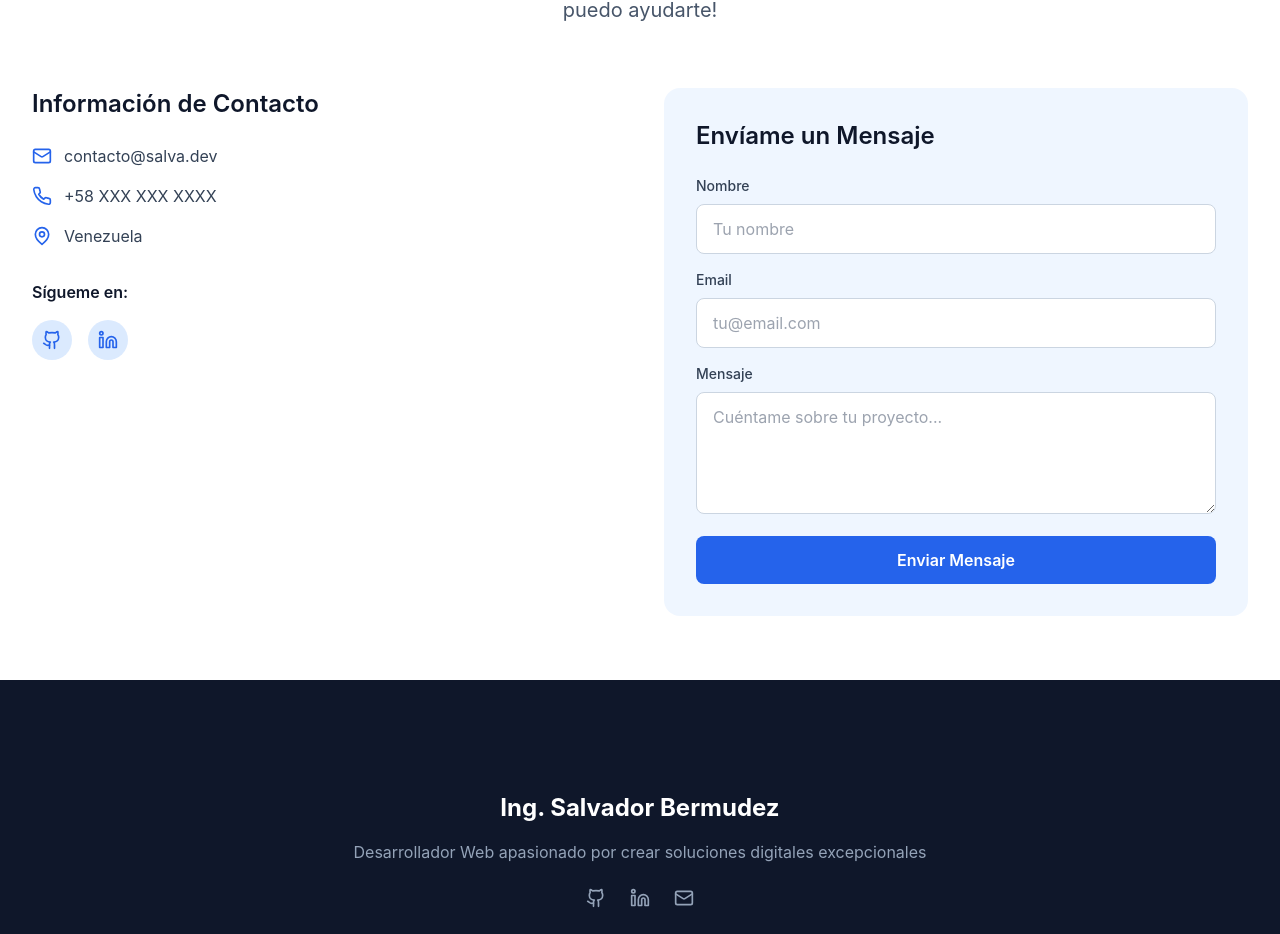
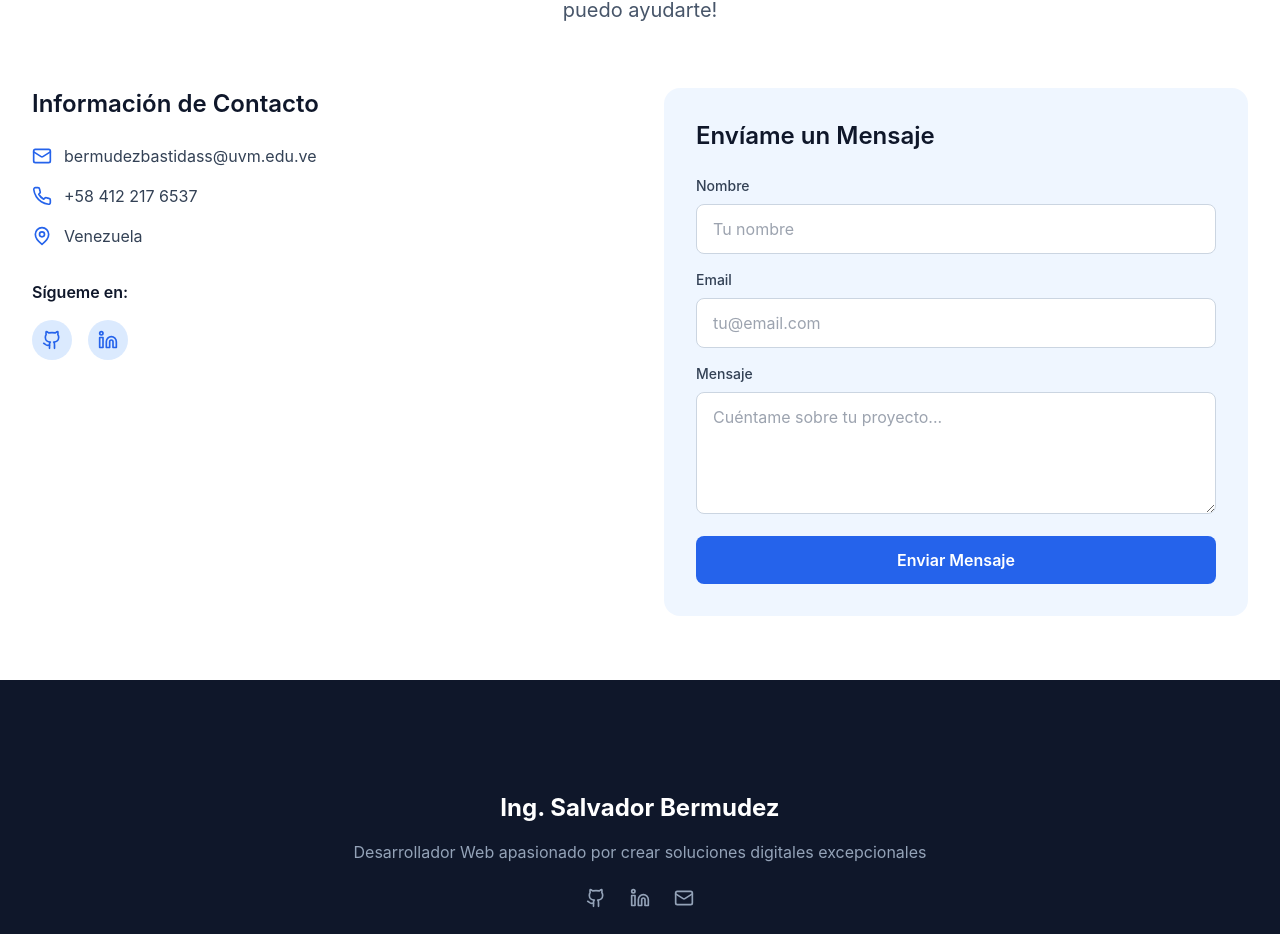
Before and after one commit to salva920/Portafolio, a Next.js app: page / in a window 1280 px wide. Shown: the part 4852-5786 px from the top of the page. Built offline with nearby package versions, Linux system fonts and the light colour scheme.

Commit message:
agg links de contacto

```diff
--- a/app/page.tsx
+++ b/app/page.tsx
@@ -537,11 +537,15 @@ export default function Home() {
               <div className="space-y-4">
                 <div className="flex items-center space-x-3">
                   <Mail className="w-5 h-5 text-primary-600" />
-                  <span className="text-secondary-700">contacto@salva.dev</span>
+                  <a href="mailto:bermudezbastidass@uvm.edu.ve" className="text-secondary-700 hover:text-primary-600 transition-colors">
+                    bermudezbastidass@uvm.edu.ve
+                  </a>
                 </div>
                 <div className="flex items-center space-x-3">
                   <Phone className="w-5 h-5 text-primary-600" />
-                  <span className="text-secondary-700">+58 XXX XXX XXXX</span>
+                  <a href="https://wa.me/584122176537" target="_blank" rel="noopener noreferrer" className="text-secondary-700 hover:text-primary-600 transition-colors">
+                    +58 412 217 6537
+                  </a>
                 </div>
                 <div className="flex items-center space-x-3">
                   <MapPin className="w-5 h-5 text-primary-600" />
@@ -552,10 +556,10 @@ export default function Home() {
               <div className="mt-8">
                 <h4 className="font-semibold mb-4">Sígueme en:</h4>
                 <div className="flex space-x-4">
-                  <a href="#" className="w-10 h-10 bg-primary-100 rounded-full flex items-center justify-center text-primary-600 hover:bg-primary-200 transition-colors">
+                  <a href="https://github.com/salva920" target="_blank" rel="noopener noreferrer" className="w-10 h-10 bg-primary-100 rounded-full flex items-center justify-center text-primary-600 hover:bg-primary-200 transition-colors">
                     <Github className="w-5 h-5" />
                   </a>
-                  <a href="#" className="w-10 h-10 bg-primary-100 rounded-full flex items-center justify-center text-primary-600 hover:bg-primary-200 transition-colors">
+                  <a href="https://www.linkedin.com/in/salvador-bermudez-264a00288" target="_blank" rel="noopener noreferrer" className="w-10 h-10 bg-primary-100 rounded-full flex items-center justify-center text-primary-600 hover:bg-primary-200 transition-colors">
                     <Linkedin className="w-5 h-5" />
                   </a>
                 </div>
@@ -619,13 +623,13 @@ export default function Home() {
               Desarrollador Web apasionado por crear soluciones digitales excepcionales
             </p>
             <div className="flex justify-center space-x-6 mb-6">
-              <a href="#" className="text-secondary-400 hover:text-white transition-colors">
+              <a href="https://github.com/salva920" target="_blank" rel="noopener noreferrer" className="text-secondary-400 hover:text-white transition-colors">
                 <Github className="w-5 h-5" />
               </a>
-              <a href="#" className="text-secondary-400 hover:text-white transition-colors">
+              <a href="https://www.linkedin.com/in/salvador-bermudez-264a00288" target="_blank" rel="noopener noreferrer" className="text-secondary-400 hover:text-white transition-colors">
                 <Linkedin className="w-5 h-5" />
               </a>
-              <a href="#" className="text-secondary-400 hover:text-white transition-colors">
+              <a href="mailto:bermudezbastidass@uvm.edu.ve" className="text-secondary-400 hover:text-white transition-colors">
                 <Mail className="w-5 h-5" />
               </a>
             </div>
```
Also changed, not shown: package.json (+7 -6 lines), 1 other file (tests, documents, lock files or other folders).
